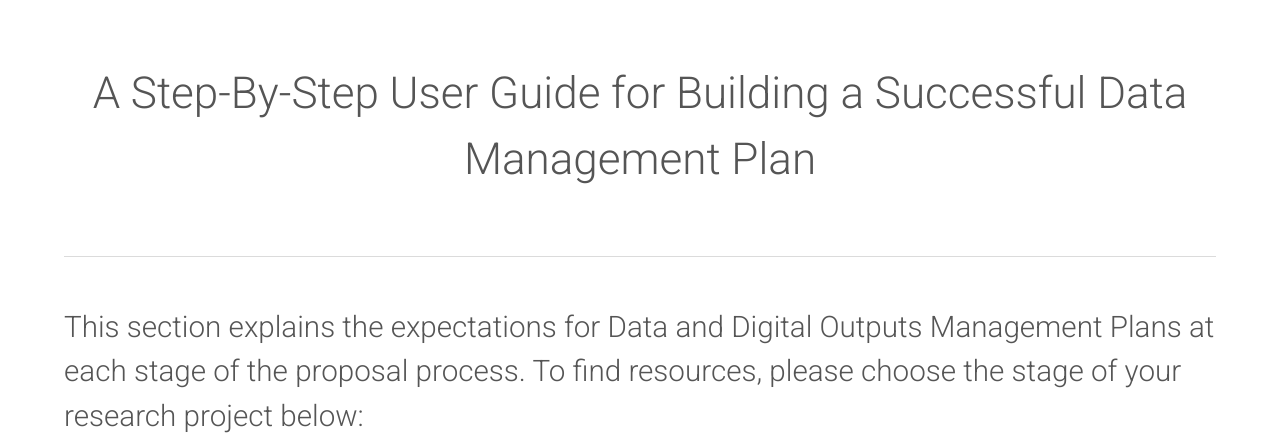
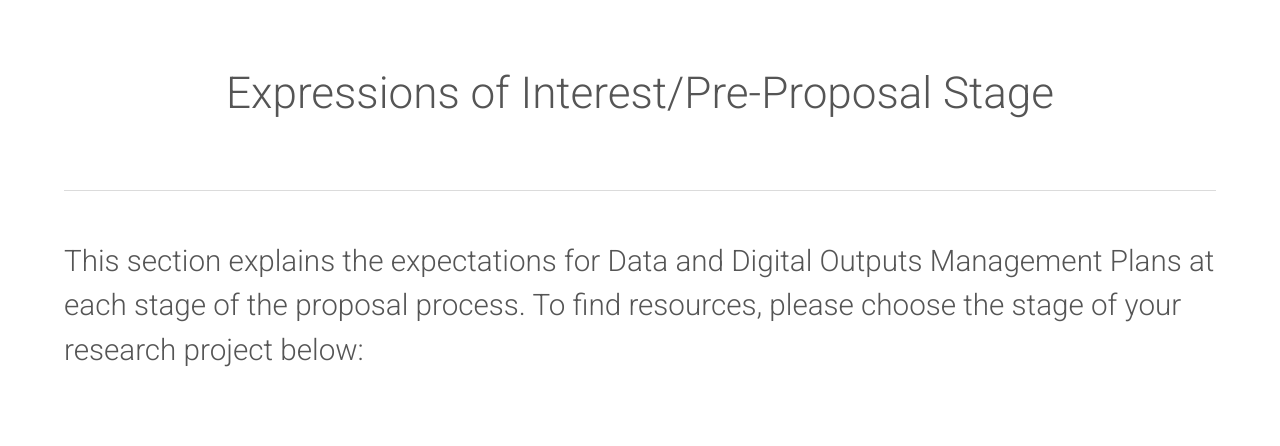
Before and after one commit to bfe-inf/toolkit, a Jekyll site: the page ddomp-preproposal.html, which Jekyll copies as it is, in a window 1280 px wide and 900 px high, cut to the strip 454-900 px from the top of the window. Built offline with Jekyll 4.4.1, drawn with Linux system fonts in a browser that asks for light colours.

Commit message:
Update ddomp-preproposal.html

```diff
--- a/ddomp-preproposal.html
+++ b/ddomp-preproposal.html
@@ -42,7 +42,7 @@
 			<section id="main" class="wrapper" style="padding-bottom:35px;">
 				<div class="inner">
 					<header class="align-center">
-						<h2>A Step-By-Step User Guide for Building a Successful Data Management Plan </h2>
+						<h2>Expressions of Interest/Pre-Proposal Stage </h2>
 					</header>
 
 				<hr class="major" />
```
